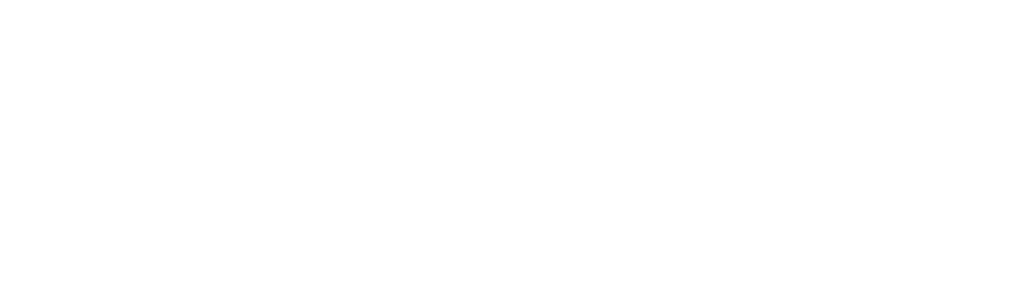
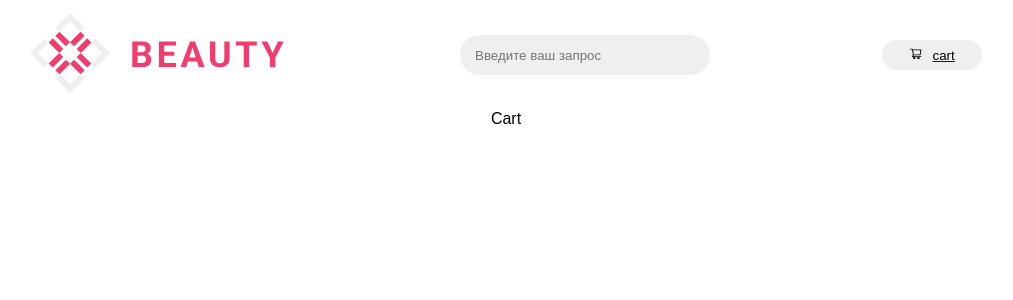
Before and after one commit to doodle-sack-fd/E-commerce-shop-app, a React (Create React App) app: page /cart in a window 1280 px wide. Before the commit this address had no page. Shown: the top 300 px of the page, without its empty margins (134-1147 px from the left). Built offline with nearby package versions, Linux system fonts and the light colour scheme.

Commit message:
Outlet/cartPage

```diff
--- a/src/App.tsx
+++ b/src/App.tsx
@@ -5,12 +5,16 @@
 
 import Home from './pages/Home';
 import './scss/global.scss';
+import Cart from './pages/Cart';
+import MainLayout from './layouts/MainLayout';
 
 function App() {
   return (
     <div className="App">
+      <MainLayout />
       <Routes>
         <Route path="/" element={<Home />} />
+        <Route path="/cart" element={<Cart />} />
       </Routes>
     </div>
   );
--- a/src/components/Header/Header.module.scss
+++ b/src/components/Header/Header.module.scss
@@ -13,4 +13,8 @@
   &__search {
     margin-left: 172px;
   }
+
+  &__link {
+    display: block;
+  }
 }
--- a/src/components/Header/Header.tsx
+++ b/src/components/Header/Header.tsx
@@ -1,6 +1,8 @@
 import React, { FC } from 'react';
 import styles from './Header.module.scss';
 import logo from '../../assets/img/logo.svg';
+
+import { Link } from 'react-router-dom';
 
 import Search from '../Search/Search';
 import CartButton from '../UI/button/CartButton';
@@ -15,7 +17,10 @@
         <div className={styles.header__search}>
           <Search />
         </div>
-        <CartButton>cart</CartButton>
+
+        <Link to="/cart" className={styles.header__link}>
+          <CartButton>cart</CartButton>
+        </Link>
       </div>
     </div>
   );
--- a/src/components/Search/Search.module.scss
+++ b/src/components/Search/Search.module.scss
@@ -6,4 +6,5 @@
   border: none;
   box-sizing: border-box;
   padding: 15px;
+  margin-right: 172px;
 }
--- a/src/components/UI/button/CarButton.module.scss
+++ b/src/components/UI/button/CarButton.module.scss
@@ -8,7 +8,6 @@
   border-radius: 40px;
   height: 30px;
   width: 100px;
-  margin-left: 172px;
 
   &__cartIcon {
     padding-right: 10px;
--- /dev/null
+++ b/src/layouts/MainLayout.tsx
@@ -0,0 +1,13 @@
+import { Outlet } from 'react-router';
+import Header from '../components/Header/Header';
+
+const MainLayout = () => {
+  return (
+    <div>
+      <Header />
+      <Outlet />
+    </div>
+  );
+};
+
+export default MainLayout;
--- a/src/pages/Home.tsx
+++ b/src/pages/Home.tsx
@@ -7,7 +7,6 @@
 const Home = () => {
   return (
     <>
-      <Header />
       <Categories />
       <MainBlock />
       <Footer />
```
